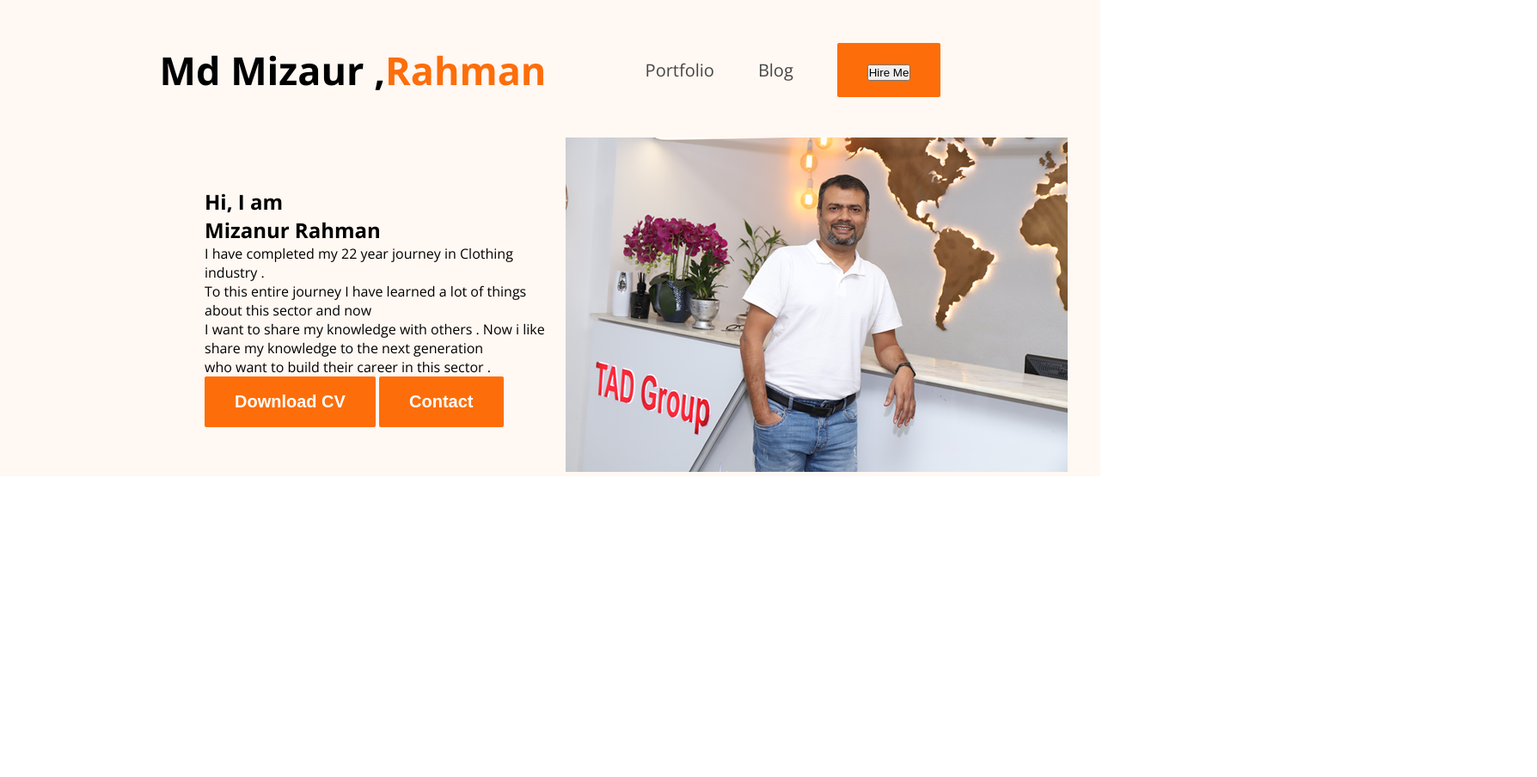
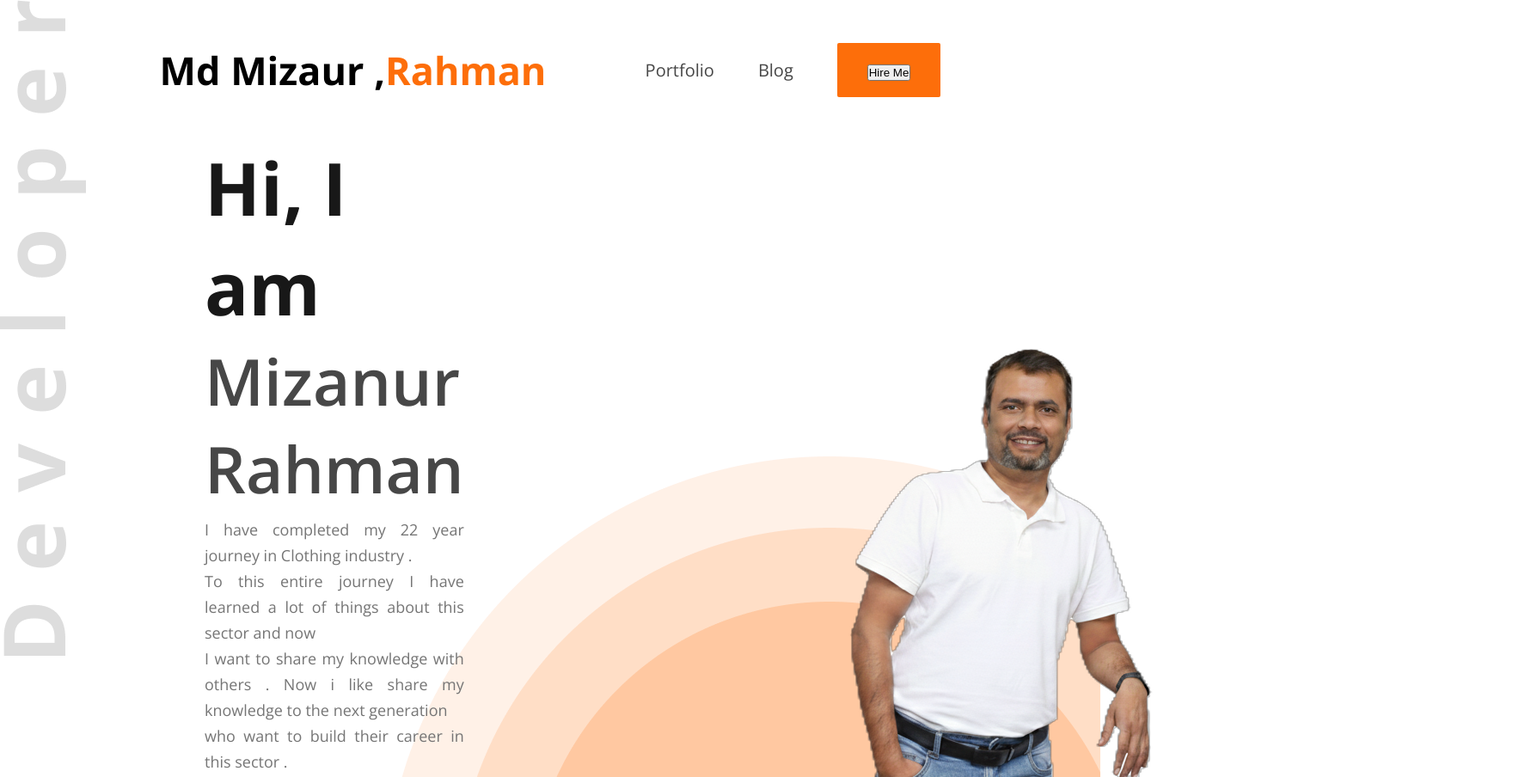
Before and after one commit to mmizan24/hero-dev-port-mizan24, a plain HTML site: page index.html in a window 1280 px wide. Shown: the top 904 px of the page at 86% size, 1788 px wide, since content can reach past the window. Before the commit the page ends 800 px from the top, so only its background shows below. Drawn offline with nearby package versions, Linux system fonts and the light colour scheme.

Commit message:
adding background image

```diff
--- a/index.html
+++ b/index.html
@@ -35,13 +35,13 @@
 
                     <div>
                         <button class="btn">Download CV</button>
-                        <button class="btn btn-secondary">Contact</button>
+                        <button class="btn">Contact</button>
                     </div>
 
             </div>
 
             <div class="banner-img">
-                <img src="images/Mizan_5 - Copy.png" alt="Mizanur Rahman">
+                <img src="images/biplob.PNG" alt="Mizanur Rahman">
             </div>
 
 
--- a/styles/portpholio.css
+++ b/styles/portpholio.css
@@ -13,8 +13,6 @@
 
 }
 
-
-
 .logo h2 {
     font-size: 45px;
     color:black;
@@ -26,27 +24,27 @@
     color: #FD6E0A;
   }
 
-  .btn{
+.btn{
      background-color: #FD6E0A;
      border:none;
      padding:18px 35px;
      border-radius: 2px;
      font-size: 20px;
-     font-weight: 900;
+     font-weight: bolder;
      cursor: pointer;
-     color:white;
+     color:white
 
 
-
-
-
-  }
+   }
 
 
 
 /* Main style*/
 header{
     background-color: #fff8f3;
+    background: url('../images/developer.png') ,url("../images/header_bg.png") ;
+    background-position:  top left, bottom right;
+    background-repeat: no-repeat;
     padding-top: 50px;
 }
 
@@ -72,14 +70,46 @@
   text-decoration: none;
 }
 banner-img{
-width: 20%;
-  height: auto;
+width: 300px;
+height: auto;
+
+
 }
 
 #banner{
-  /* border: 1px solid red ; */
-  margin: 47px 38px 0 238px;
+ /* border: 1px solid red ; */
+  margin: 47px 38px 20px 238px;
   display: flex;
   justify-content: space-between;
   align-items: center;
 }
+#banner .banner-content{
+  max-width: 585px ;
+}
+  #banner .banner-content h2{
+    font-size: 85px;
+    font-weight: bold;
+    color:#181818
+  }
+
+  #banner .banner-content h1{
+
+    font-size: 75px;
+    font-weight: 600;
+    color:#474747;
+    margin-bottom: 5px;
+  }
+
+   #banner .banner-content p{
+    font-size: 18px;
+    color: #757575;
+    line-height: 30px;
+    text-align: justify;
+    margin-bottom: 30px;
+   }
+   #banner .banner-image img{
+    max-width: 585px;
+    vertical-align: right;
+
+
+  }
```
Also changed, not shown: images/biplob.PNG (added), images/developer.png (added), images/hardy.png (added), images/header_bg.png (added), images/icons/facebook.png (added), images/icons/insta.png (added), images/icons/js.png (added), images/icons/mongo.png (added), images/icons/nodejs.png (added), images/icons/react.png (added), images/icons/twitter.png (added).
